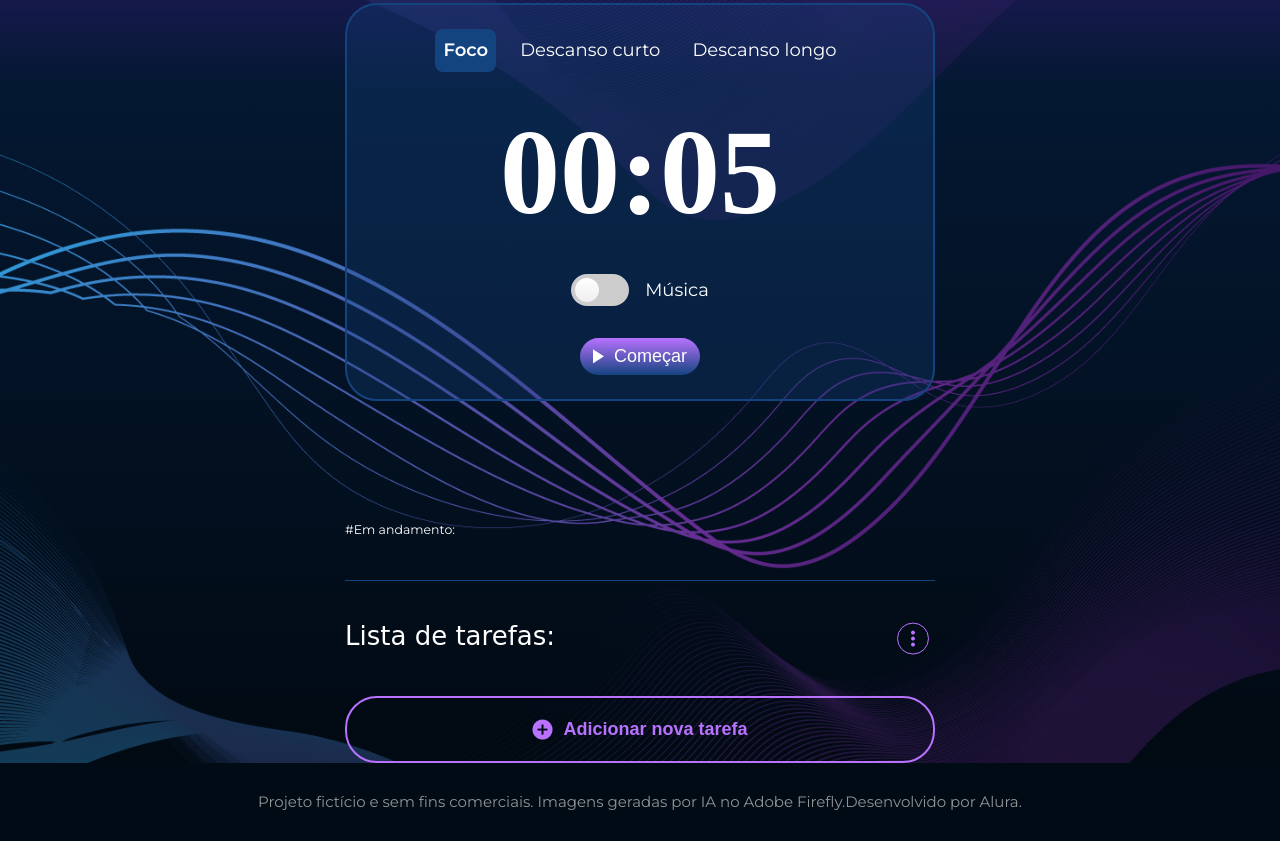
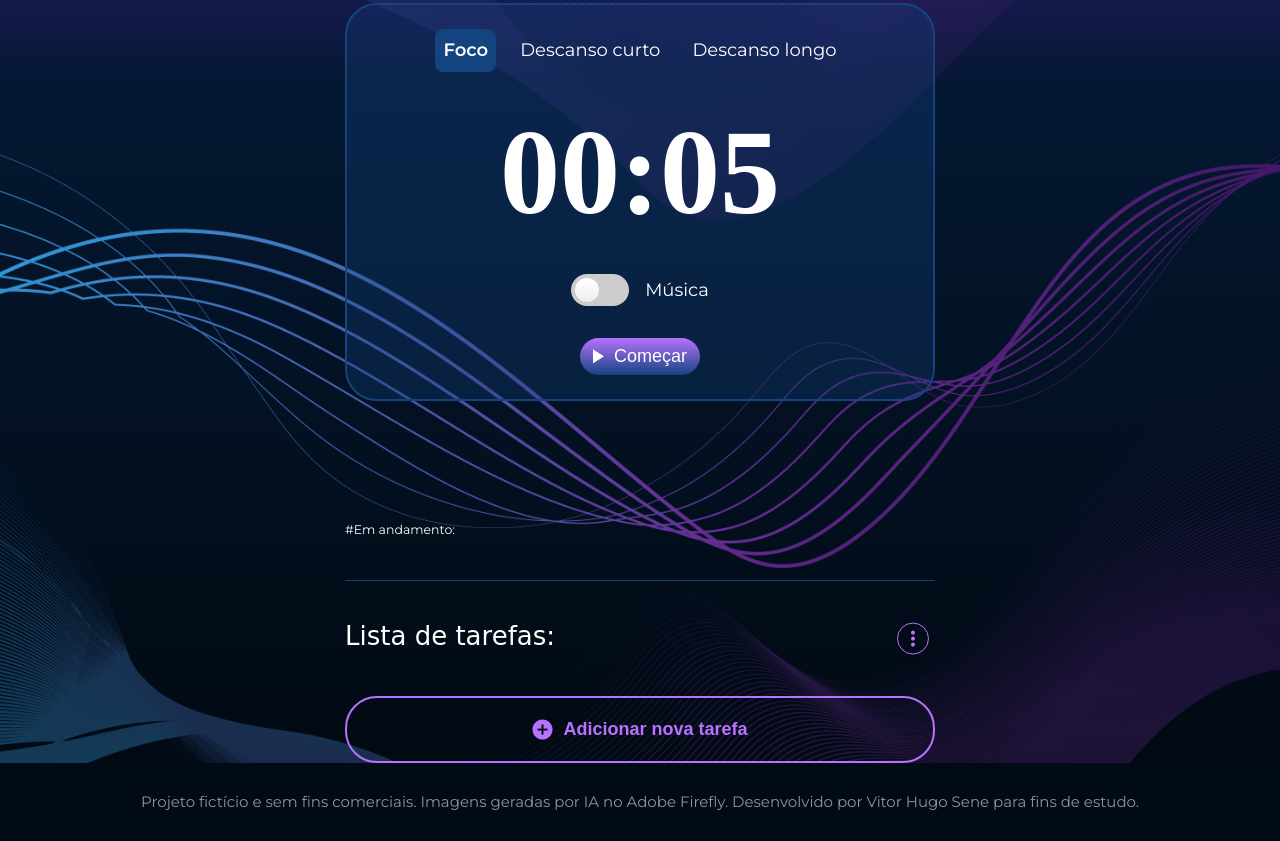
Before and after one commit to VitorHSene/fokus, a plain HTML site: page index.html in a window 1280 px wide. Shown: the part 621-1462 px from the top of the page. Drawn offline with nearby package versions, Linux system fonts and the light colour scheme; a web font is replaced by a local one.

Commit message:
Atualização

```diff
--- a/index.html
+++ b/index.html
@@ -129,7 +129,7 @@
 
         <footer class="app__footer">
             <p class="app__footer-text">
-                Projeto fictício e sem fins comerciais. Imagens geradas por IA no Adobe Firefly.Desenvolvido por Alura.
+                Projeto fictício e sem fins comerciais. Imagens geradas por IA no Adobe Firefly. Desenvolvido por Vitor Hugo Sene para fins de estudo.
             </p>
         </footer>
     </main>
```
